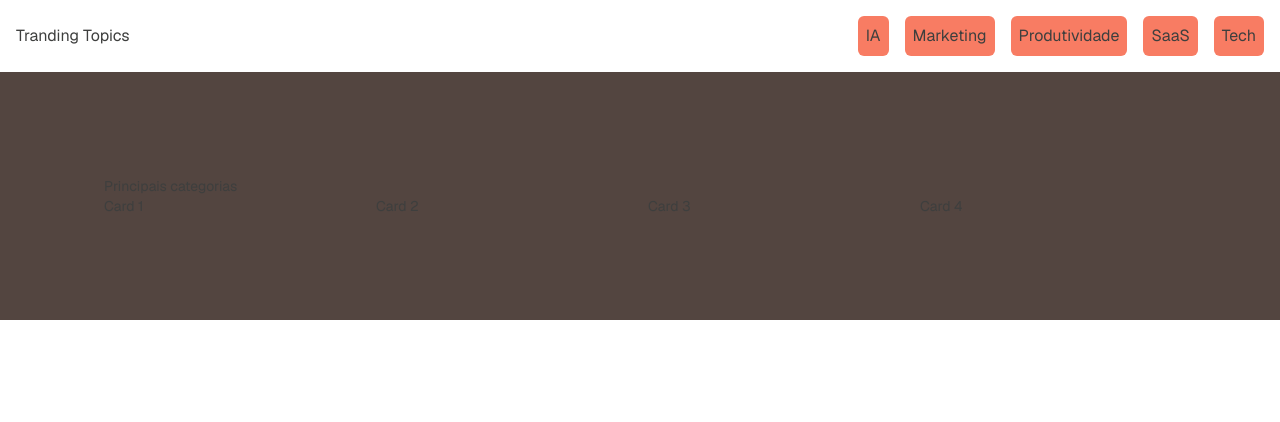
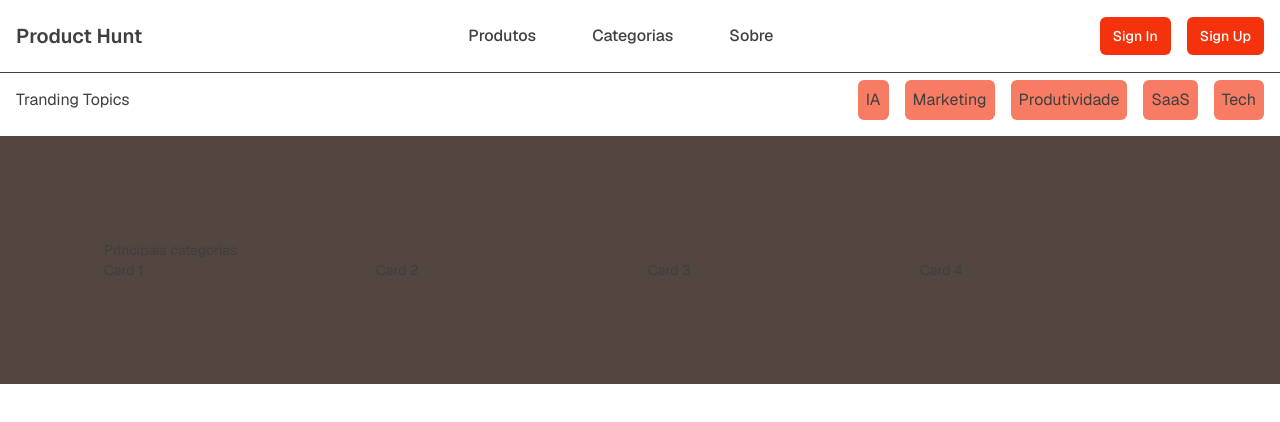
Before and after one commit to eusantosdev/product-hunt-clone, a Next.js app: page / in a window 1280 px wide. Shown: the top 422 px of the page. Built offline with nearby package versions, Linux system fonts and the light colour scheme.

Commit message:
feat: add header component

```diff
--- a/src/app/layout.tsx
+++ b/src/app/layout.tsx
@@ -1,3 +1,5 @@
+import Header from "@/components/Header"
+
 import type { Metadata } from "next";
 import { Geist, Geist_Mono } from "next/font/google";
 import "./globals.css";
@@ -32,7 +34,12 @@
         lang="en"
         className={`${geistSans.variable} ${geistMono.variable} h-full antialiased`}
       >
-        <body className="min-h-full flex flex-col">{children}</body>
+        <body className="min-h-full flex flex-col">
+          <Header/>
+          <main className="pt-16">
+            {children}
+          </main>
+        </body>
       </html>
     </>
   );
```
